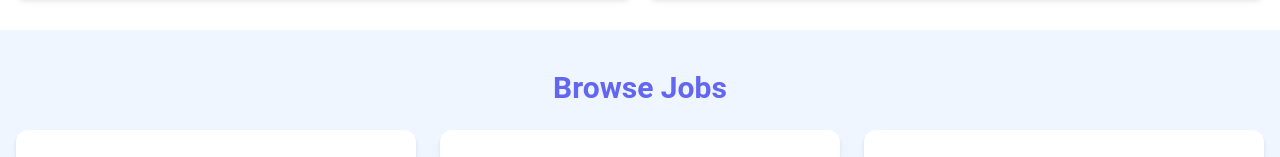
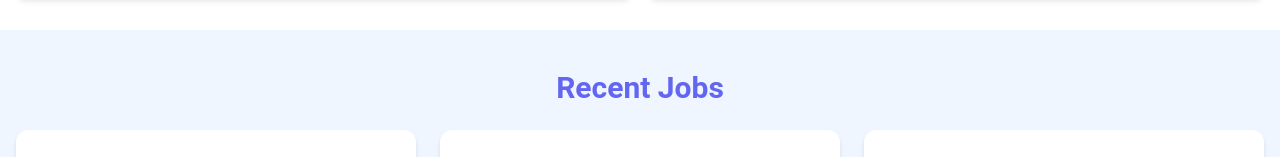
Before and after one commit to adhirajnandy/Job-Application-Website, a React (Vite) app: page / in a window 1280 px wide. Shown: the part 582-739 px from the top of the page. Built offline with nearby package versions, Linux system fonts and the light colour scheme.

Commit message:
Jobs Page Updated

```diff
--- a/src/components/JobListings.jsx
+++ b/src/components/JobListings.jsx
@@ -8,7 +8,7 @@ const JobListings = ({ isHome=false }) => {
     <section className="bg-blue-50 px-4 py-10">
       <div className="container-xl lg:container m-auto">
         <h2 className="text-3xl font-bold text-indigo-500 mb-6 text-center">
-          Browse Jobs
+          {isHome? 'Recent Jobs' : 'Browse Jobs'}
         </h2>
         <div className="grid grid-cols-1 md:grid-cols-3 gap-6">
           {/* <!-- Job Listing 1 --> */}
```
